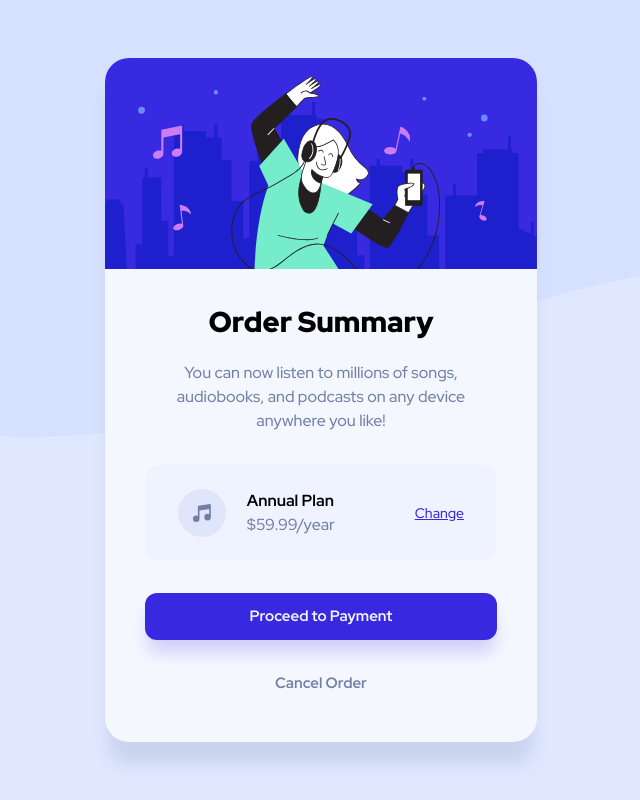
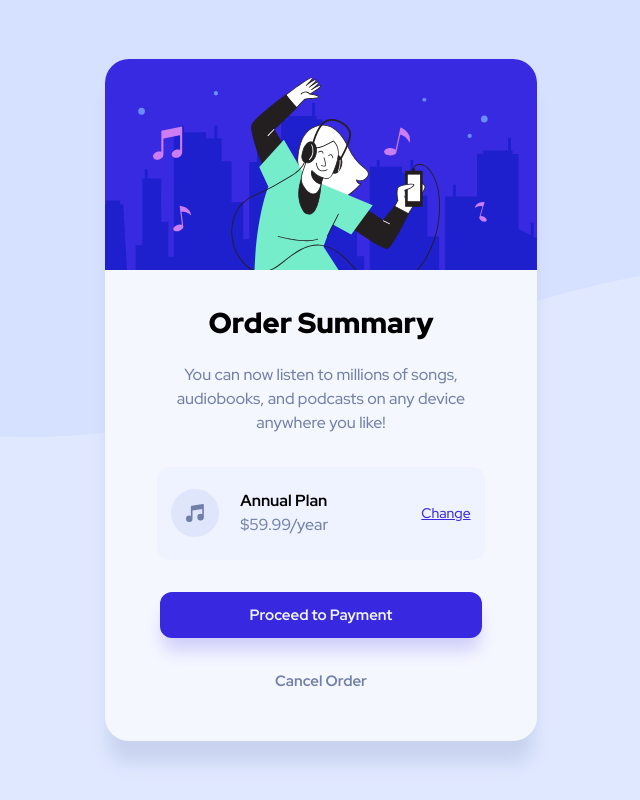
Before and after one commit to johndoecs/Order-summary-component, a plain HTML site: page index.html in a window 1280 px wide. Shown: the whole page, without its empty margins (319-959 px from the left). Drawn offline with Linux system fonts and the light colour scheme.

Commit message:
Fix style issues

```diff
--- a/index.html
+++ b/index.html
@@ -24,6 +24,7 @@
 
     <img src="images/illustration-hero.svg" alt="Girl listening to music with headphones and having fun" class="card-image">
 
+    <div class="card-bottom">
 
       <h1>
         Order Summary
@@ -55,6 +56,8 @@
 
       <a href="#" class="cancel-order">Cancel Order</a>
 
+    </div>
+
   </article>
 
 
--- a/style.css
+++ b/style.css
@@ -49,15 +49,10 @@ body {
 }
 
 .card {
-    display: flex;
-    flex-direction: column;
     max-width: 27rem;
-    margin-inline: 5rem;
+    margin-inline: 3rem;
     border-radius: var(--size-500);
     background-color: var(--clr-neutral-100);
-    justify-content: space-between;
-    align-items: center;
-    padding-bottom: 3em;
     box-shadow: 0px 25px 17px -3px #c8d3ef
 }
 
@@ -67,10 +62,22 @@ body {
     margin-bottom: 2rem;
 }
 
+.card-bottom {
+    display: flex;
+    flex-direction: column;
+    justify-content: space-between;
+    align-items: center;
+
+    padding-bottom: 3em;
+    padding-left: 1em;
+    padding-right: 1em;
+}
+
 .card h1 {
     font-size: var(--fs-900);
     font-weight: var(--fw-black);
     margin-bottom: 1.1rem;
+    text-align: center;
  }
 
  .card-desc {
@@ -84,18 +91,29 @@ body {
 
  .order-plan {
     display: flex;
+    flex-direction: column;
     background-color: hsla(225, 100%, 94%, .3);
-    padding: 1.5em 2em;
+    padding: 1.4em .9em;
     border-radius: .8em;
-    gap: 5rem;
     justify-content: space-between;
     align-items: center;
     margin-bottom: 2rem;
+    width: 82%;
+    gap: 1.2rem;
  }
+
+@media (min-width: 30em) {
+    .order-plan {
+        flex-direction: row;
+
+    }
+}
 
  .order-plan .left {
     display: flex;
     gap: 1.3rem;
+    font-size: var(--fs-600);
+    align-items: center;
  }
 
  .order-plan svg {
@@ -115,6 +133,7 @@ body {
     color: var(--clr-primary-900);
     font-weight: var(--fw-regular);
     font-size: var(--fs-400);
+
  }
 
  .order-plan a:hover {
@@ -127,7 +146,7 @@ button.payment {
     box-shadow: 0px 15px 17px -3px hsl(245deg 75% 52% / 20%);
     color: var(--clr-neutral-100);
     cursor: pointer;
-    padding: .4em 4em;
+    padding: .8em 2em;
     font-weight: var(--fw-bold);
     font-size: var(--fs-500);
     border: none;
@@ -141,7 +160,7 @@ button.payment:hover {
 
 @media (min-width: 32em) {
     button.payment {
-        padding: .8em 7em;
+        padding: .8em 6em;
     }
 }
 
```
Lines whose indentation alone changed are shown as unchanged.
